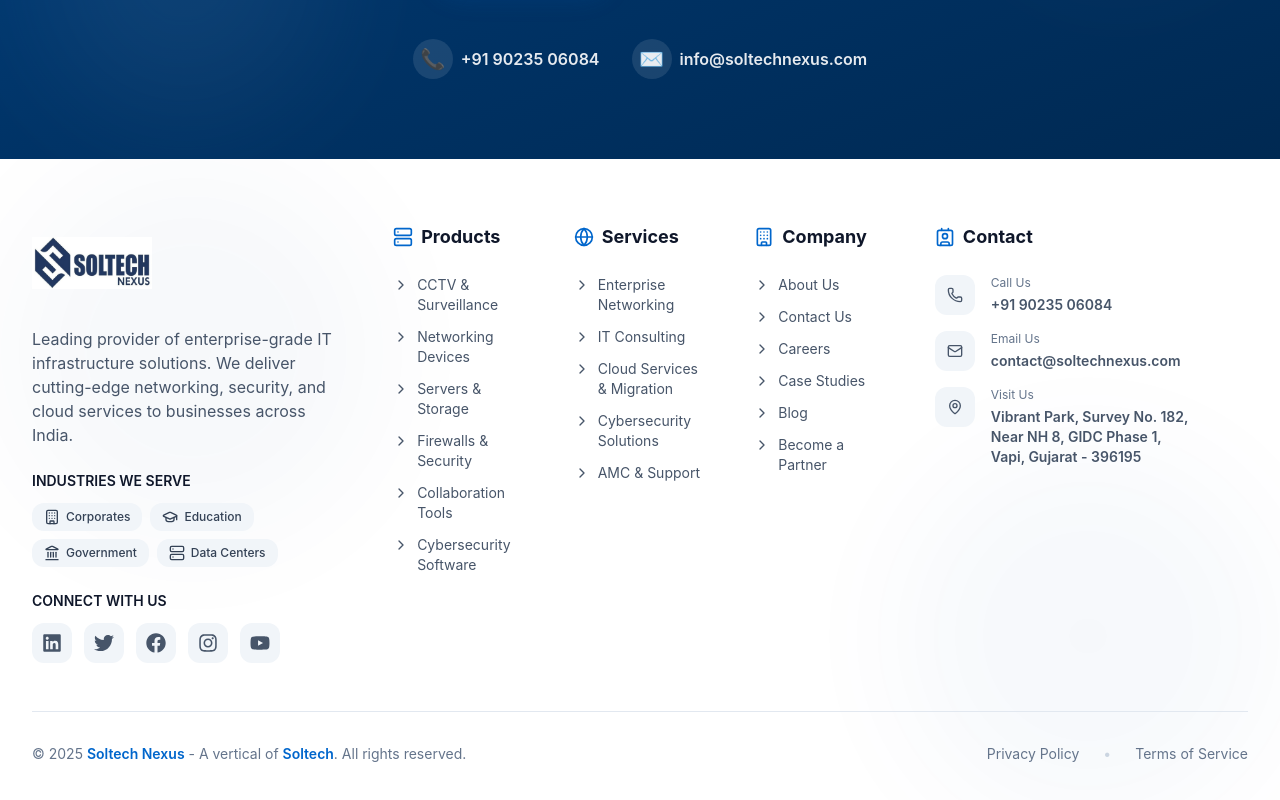
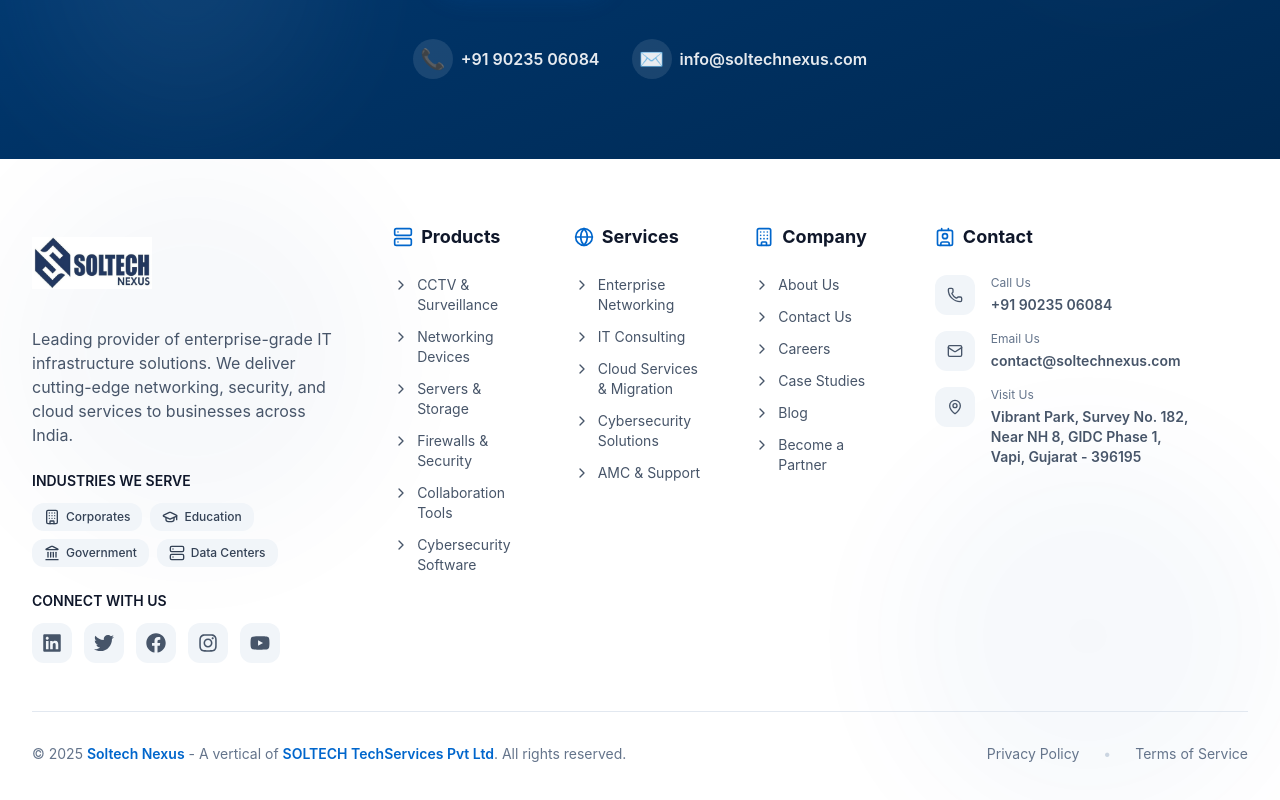
Before and after one commit to Soltech007/soltechnexus, a Next.js app: page / in a window 1280 px wide. Shown: the part 4995-5795 px from the top of the page. Built offline with nearby package versions, Linux system fonts and the light colour scheme.

Commit message:
added Full Name OF Soltech

```diff
--- a/app/components/Footer.tsx
+++ b/app/components/Footer.tsx
@@ -364,7 +364,7 @@
         rel="noopener noreferrer"
         className="text-primary-500 font-semibold hover:text-primary-600 hover:underline transition-all"
       >
-        Soltech
+        SOLTECH TechServices Pvt Ltd
       </a>
       . All rights reserved.
     </p>
```
